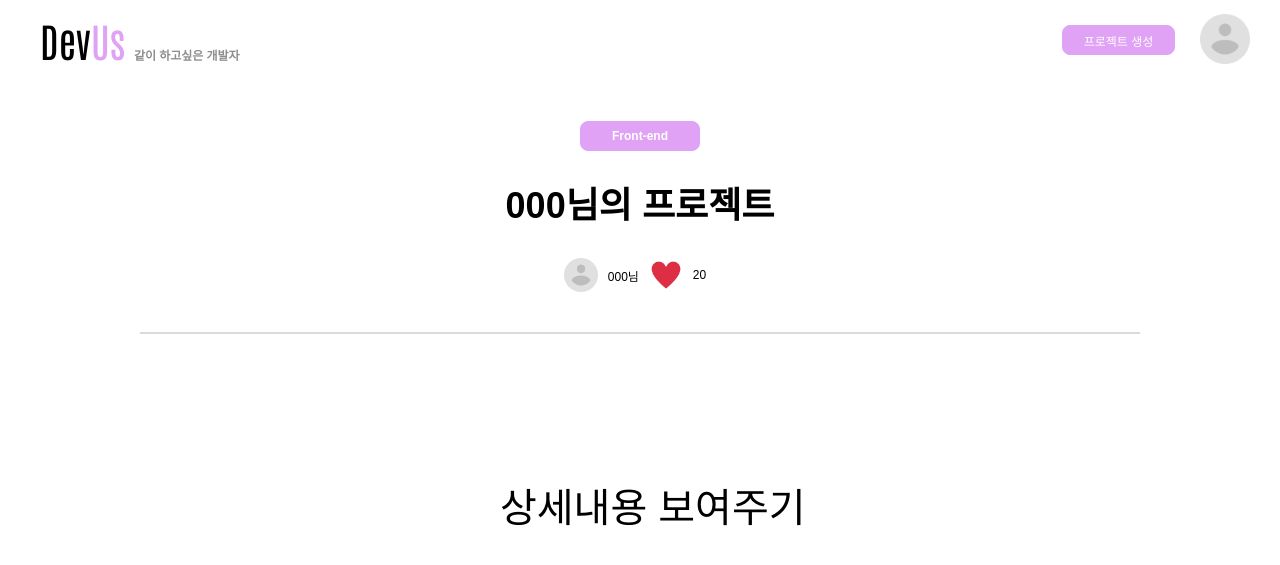
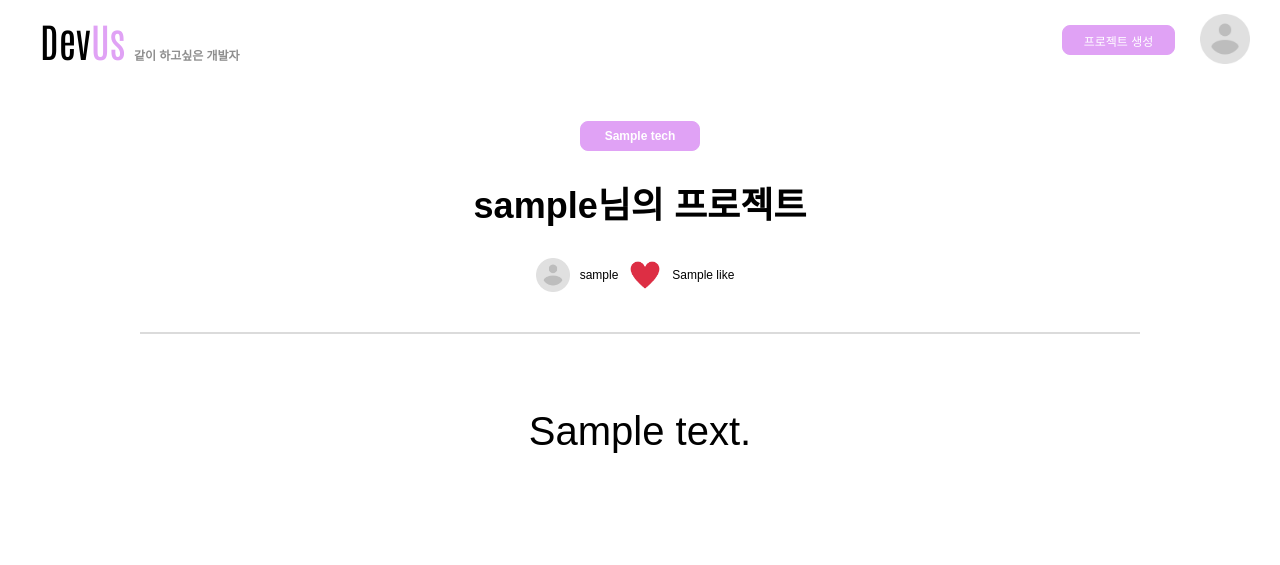
Before and after one commit to gyunih0/DevUs, a Flask app: page /project in a window 1280 px wide. Shown: the top 565 px of the page. Run offline with Flask 2, Linux system fonts and the light colour scheme; a database or web service that is not in the repository returns one stand-in record (values such as "Sample title"); some libraries are stand-ins or nearby versions.

Commit message:
상세페이지
디테일 수정 및 데이터 뿌리기

```diff
--- a/app.py
+++ b/app.py
@@ -40,7 +40,7 @@ def category():
 def project_detail():
     # num_receive = request.args['num_give']
     num_receive = 1;
-    detail_cards = list(db.project.find({'num': num_receive}, {'_id': False}))
+    detail_cards = db.project.find_one({'num': num_receive}, {'_id': False})
 
     return render_template("detail.html", cards=detail_cards)
 
--- a/static/detail.css
+++ b/static/detail.css
@@ -191,7 +191,7 @@ input[type=text]:focus, input[type=password]:focus, textarea:focus, select:focus
     margin: 0 auto;
     display: flex;
     flex-direction: column;
-    position: relative;
+    align-items: center;
     text-align: center;
 }
 
@@ -244,12 +244,12 @@ input[type=text]:focus, input[type=password]:focus, textarea:focus, select:focus
     text-align: center;
 }
 
-.sec h1 {
-    position: absolute;
+.sec > .dec-box {
+    width: 800px;
+    margin-top: 70px;
+}
+.sec > .dec-box > h1 {
     font-size: 40px;
     font-weight: 400;
     line-height: 54px;
-    top: 400px;
-    left: 460px;
-
 }
--- a/templates/detail.html
+++ b/templates/detail.html
@@ -35,21 +35,24 @@
 
 </div>
 <div class="sec">
-    <h3>Front-end</h3>
-    <h2>000님의 프로젝트</h2>
+    <h3>{{ cards["tech"] }}</h3>
+    <h2>{{ cards["user_name"] }}님의 프로젝트</h2>
     <div class="user">
         <img src="../static/image/user.jpeg" alt="">
-        <p>000님</p>
+        <p>{{ cards["user_name"] }}</p>
         <img src="../static/image/hart.png" alt="">
-        <p>20</p>
+        <p>{{ cards["like"] }}</p>
     </div>
     <hr>
-    <h1>상세내용 보여주기</h1>
+    <div class="dec-box">
+        <h1>{{ cards["description"] }}</h1>
+    </div>
 </div>
 <script>
     $(document).ready(function () {
 
     })
+
 </script>
 </body>
 </html>
```
